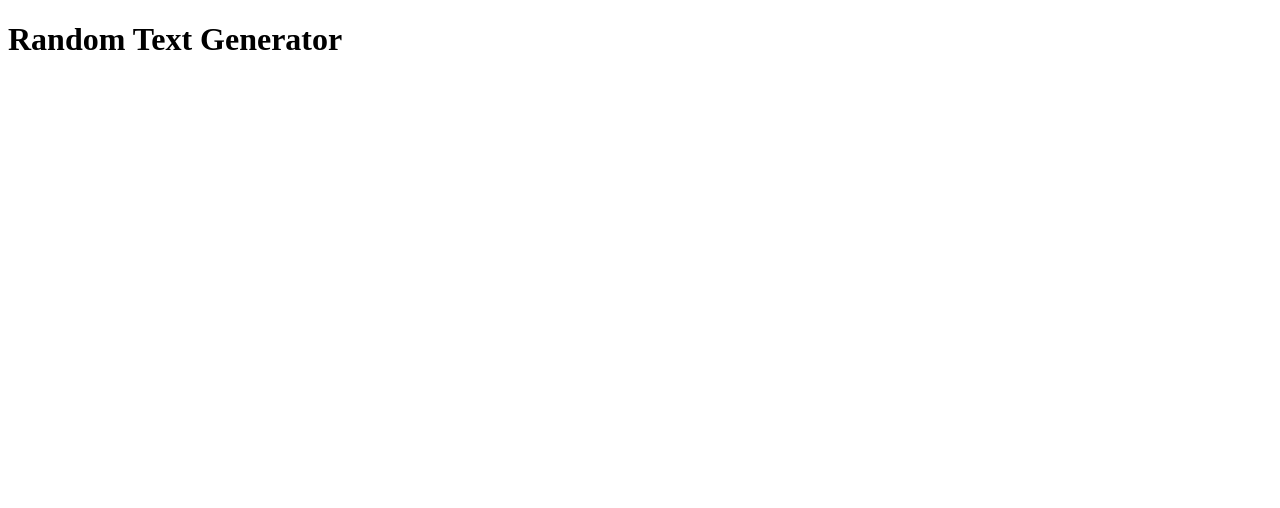
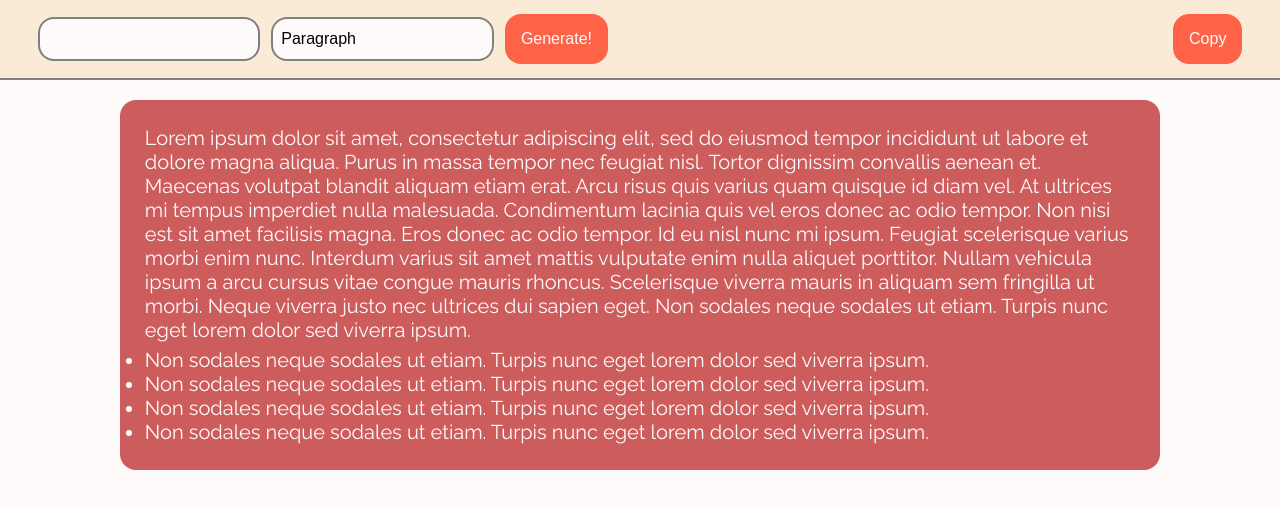
Before and after one commit to MBM1607/so-random, a React (Create React App) app: page / in a window 1280 px wide. Shown: the top 508 px of the page. Built offline with nearby package versions, Linux system fonts and the light colour scheme.

Commit message:
Create page and basic styling

```diff
--- a/package.json
+++ b/package.json
@@ -6,6 +6,8 @@
 		"@testing-library/jest-dom": "^5.11.4",
 		"@testing-library/react": "^11.1.0",
 		"@testing-library/user-event": "^12.1.10",
+		"bootstrap": "^5.0.0-beta3",
+		"lorem-ipsum": "^2.0.3",
 		"react": "^17.0.2",
 		"react-dom": "^17.0.2",
 		"react-scripts": "4.0.3",
--- /dev/null
+++ b/src/App.css
@@ -0,0 +1,64 @@
+#top-bar {
+	background-color: antiquewhite;
+	border-bottom: 2px solid gray;
+	height: 5rem;
+	padding: 2rem;
+	display: flex;
+	flex-direction: row;
+	align-items: center;
+	justify-content: space-between;
+}
+
+#text-container {
+	width: 100%;
+	max-width: 85ch;
+	margin: 1em auto;
+	background-color: indianred;
+	color: snow;
+	border-radius: 1rem;
+	padding: 1em 1.25em;
+	font-size: 1.25rem;
+	font-family: 'Raleway', sans-serif;
+}
+
+select, input {
+	cursor: pointer;
+	border: 2px solid gray;
+	padding: 0.5em;
+	font-size: 1rem;
+	line-height: 1.5rem;
+	border-radius: 1rem;
+	background-color: snow;
+	outline: none;
+	appearance: none;
+	box-shadow: none;
+	width: 25ch;
+	margin: 0 0.35em;
+}
+
+.btn {
+	cursor: pointer;
+	border-radius: 1rem;
+	border: none;
+	outline: none;
+	background-color: tomato;
+	color: snow;
+	padding: 1em;
+	font-size: 1rem;
+	transition: all 0.3s ease;
+	margin: 0 0.35em;
+}
+
+.btn:hover {
+	background-color: brown;
+}
+
+p, ul {
+	margin: 0.3em 0;
+}
+
+#generate-btn {
+}
+
+#copy-btn {
+}
--- a/src/App.jsx
+++ b/src/App.jsx
@@ -1,6 +1,63 @@
+import { LoremIpsum } from 'lorem-ipsum';
+
+import './App.css';
+
 const App = () => {
+	const lorem = new LoremIpsum({
+		sentencesPerParagraph: {
+			max: 8,
+			min: 4
+		},
+		wordsPerSentence: {
+			max: 16,
+			min: 4
+		}
+	});
+
 	return (
-		<h1>Random Text Generator</h1>
+		<>
+			<header id='top-bar'>
+				<div>
+					<input type='number' name='number' id='number' min='1' />
+					<select name='generate-options' id='generate-options'>
+						<option value='paragraph'>Paragraph</option>
+						<option value='sentences'>Sentences</option>
+						<option value='words'>Words</option>
+						<option value='lists'>Lists</option>
+					</select>
+					<button id='generate-btn' className='btn'>Generate!</button>
+				</div>
+				<button id='copy-btn' className='btn'>Copy</button>
+			</header>
+
+			<main id='text-container'>
+				<p>
+					Lorem ipsum dolor sit amet, consectetur adipiscing elit, sed do eiusmod tempor
+					incididunt ut labore et dolore magna aliqua. Purus in massa tempor nec feugiat
+					nisl. Tortor dignissim convallis aenean et. Maecenas volutpat blandit aliquam
+					etiam erat. Arcu risus quis varius quam quisque id diam vel. At ultrices mi
+					tempus imperdiet nulla malesuada. Condimentum lacinia quis vel eros donec ac
+					odio tempor. Non nisi est sit amet facilisis magna. Eros donec ac odio tempor.
+					Id eu nisl nunc mi ipsum. Feugiat scelerisque varius morbi enim nunc. Interdum
+					varius sit amet mattis vulputate enim nulla aliquet porttitor. Nullam vehicula
+					ipsum a arcu cursus vitae congue mauris rhoncus. Scelerisque viverra mauris in
+					aliquam sem fringilla ut morbi. Neque viverra justo nec ultrices dui sapien
+					eget. Non sodales neque sodales ut etiam. Turpis nunc eget lorem dolor sed
+					viverra ipsum.
+				</p>
+
+				<ul>
+					<li>Non sodales neque sodales ut etiam. Turpis nunc eget lorem dolor sed
+					viverra ipsum.</li>
+					<li>Non sodales neque sodales ut etiam. Turpis nunc eget lorem dolor sed
+					viverra ipsum.</li>
+					<li>Non sodales neque sodales ut etiam. Turpis nunc eget lorem dolor sed
+					viverra ipsum.</li>
+					<li>Non sodales neque sodales ut etiam. Turpis nunc eget lorem dolor sed
+					viverra ipsum.</li>
+				</ul>
+			</main>
+		</>
 	);
 };
 
--- /dev/null
+++ b/src/index.css
@@ -0,0 +1,16 @@
+@import url('https://fonts.googleapis.com/css2?family=Neuton:wght@400;700&family=Raleway:wght@400;500&display=swap');
+
+* {
+	margin: 0;
+	padding: 0;
+	box-sizing: border-box;
+}
+
+body {
+	background-color: snow;
+	color: black;
+}
+
+h1, h2, h3, h4, h5, h6 {
+	font-family: 'Neuton', serif;
+}
--- a/src/index.jsx
+++ b/src/index.jsx
@@ -1,6 +1,8 @@
 import React from 'react';
 import ReactDOM from 'react-dom';
 import App from './App.jsx';
+
+import './index.css';
 
 ReactDOM.render(
 	<React.StrictMode>
```
Also changed, not shown: 2 other files (tests, documents, lock files or other folders).
